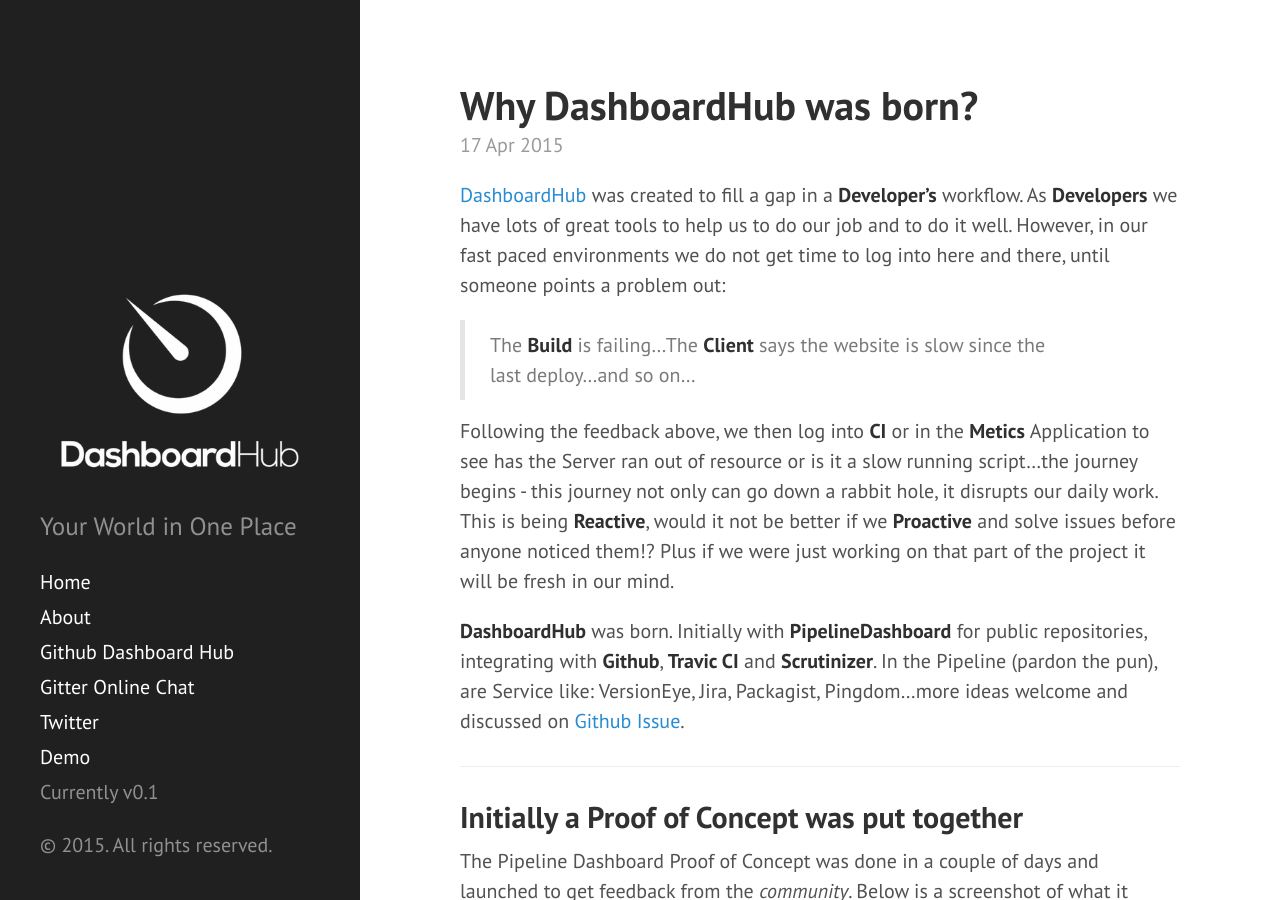
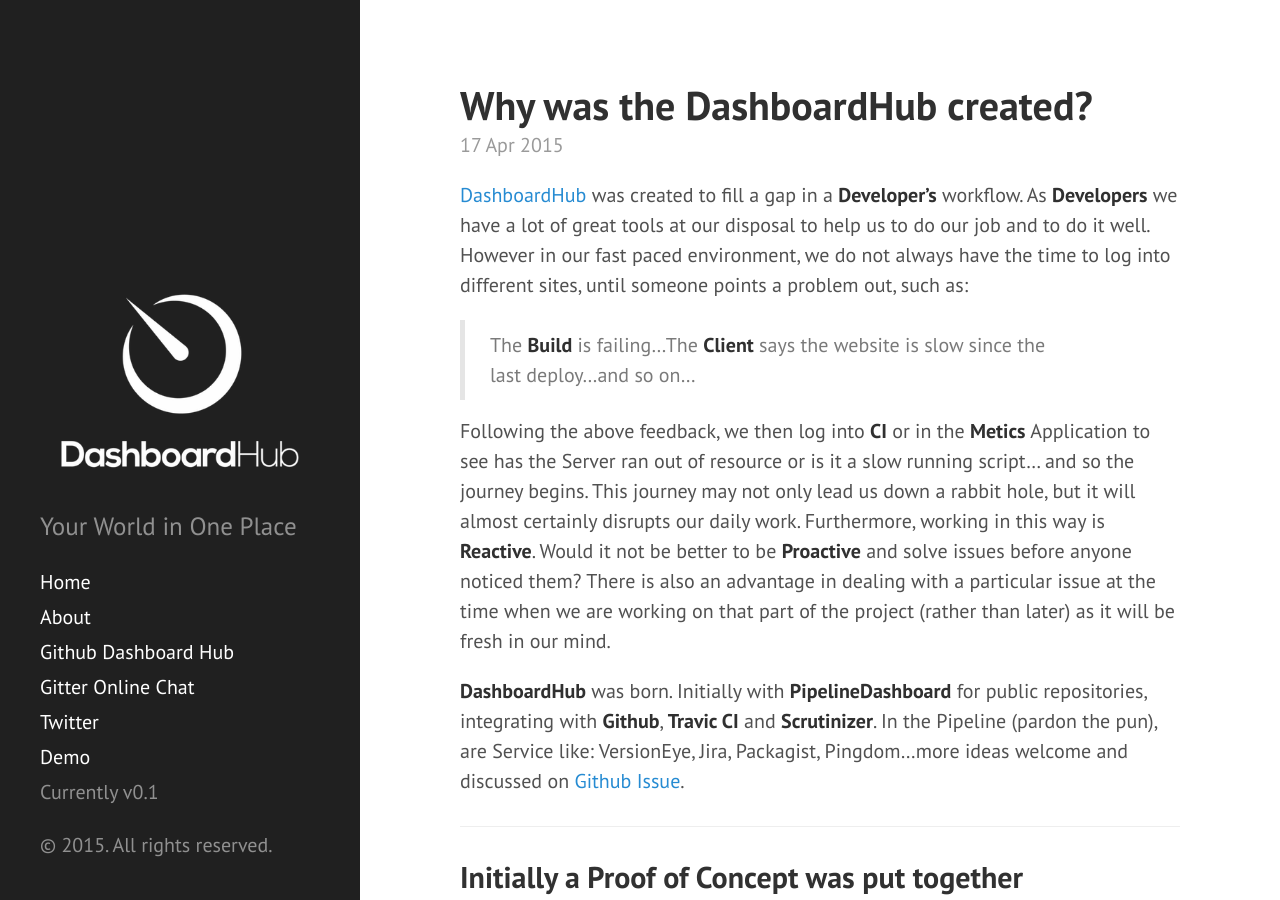
Before and after one commit to DashboardHub/Blog, a Jekyll site: the page built from _posts/2015-04-17-why-dashboard-hub.md, in a window 1280 px wide and 900 px high. Built offline with Jekyll 4.4.1, drawn with Linux system fonts in a browser that asks for light colours; Markdown is read by kramdown in place of the engine named in the settings.

Commit message:
Update 2015-04-17-why-dashboard-hub.md
Hope that's ok!

```diff
--- a/_posts/2015-04-17-why-dashboard-hub.md
+++ b/_posts/2015-04-17-why-dashboard-hub.md
@@ -1,13 +1,13 @@
 ---
 layout: post
-title: Why DashboardHub was born?
+title: Why was the DashboardHub created?
 ---
 
-[DashboardHub](http://dashboardhub.io) was created to fill a gap in a **Developer's** workflow. As **Developers** we have lots of great tools to help us to do our job and to do it well. However, in our fast paced environments we do not get time to log into here and there, until someone points a problem out:
+[DashboardHub](http://dashboardhub.io) was created to fill a gap in a **Developer's** workflow. As **Developers** we have a lot of great tools at our disposal to help us to do our job and to do it well. However in our fast paced environment, we do not always have the time to log into different sites, until someone points a problem out, such as:
 
   > The **Build** is failing...The **Client** says the website is slow since the last deploy...and so on...
 
-Following the feedback above, we then log into **CI** or in the **Metics** Application to see has the Server ran out of resource or is it a slow running script...the journey begins - this journey not only can go down a rabbit hole, it disrupts our daily work. This is being **Reactive**, would it not be better if we **Proactive** and solve issues before anyone noticed them!? Plus if we were just working on that part of the project it will be fresh in our mind.
+Following the above feedback, we then log into **CI** or in the **Metics** Application to see has the Server ran out of resource or is it a slow running script... and so the journey begins.  This journey may not only lead us down a rabbit hole, but it will almost certainly disrupts our daily work. Furthermore, working in this way is **Reactive**.  Would it not be better to be **Proactive** and solve issues before anyone noticed them? There is also an advantage in dealing with a particular issue at the time when we are working on that part of the project (rather than later) as it will be fresh in our mind.
 
 **DashboardHub** was born. Initially with **PipelineDashboard** for public repositories, integrating with **Github**, **Travic CI** and **Scrutinizer**. In the Pipeline (pardon the pun), are Service like: VersionEye, Jira, Packagist, Pingdom...more ideas welcome and discussed on [Github Issue](https://github.com/DashboardHub/PipelineDashboard/issues/11).
 
```
